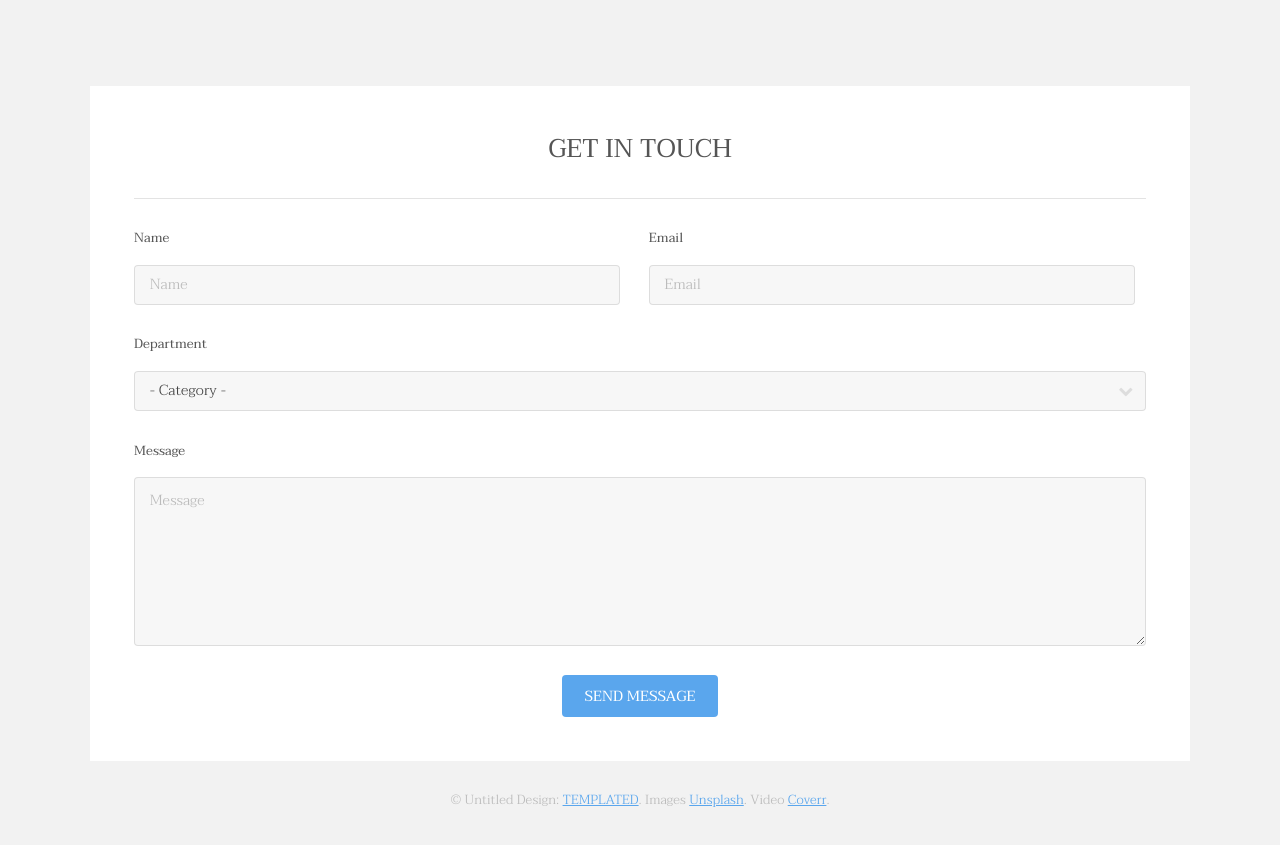
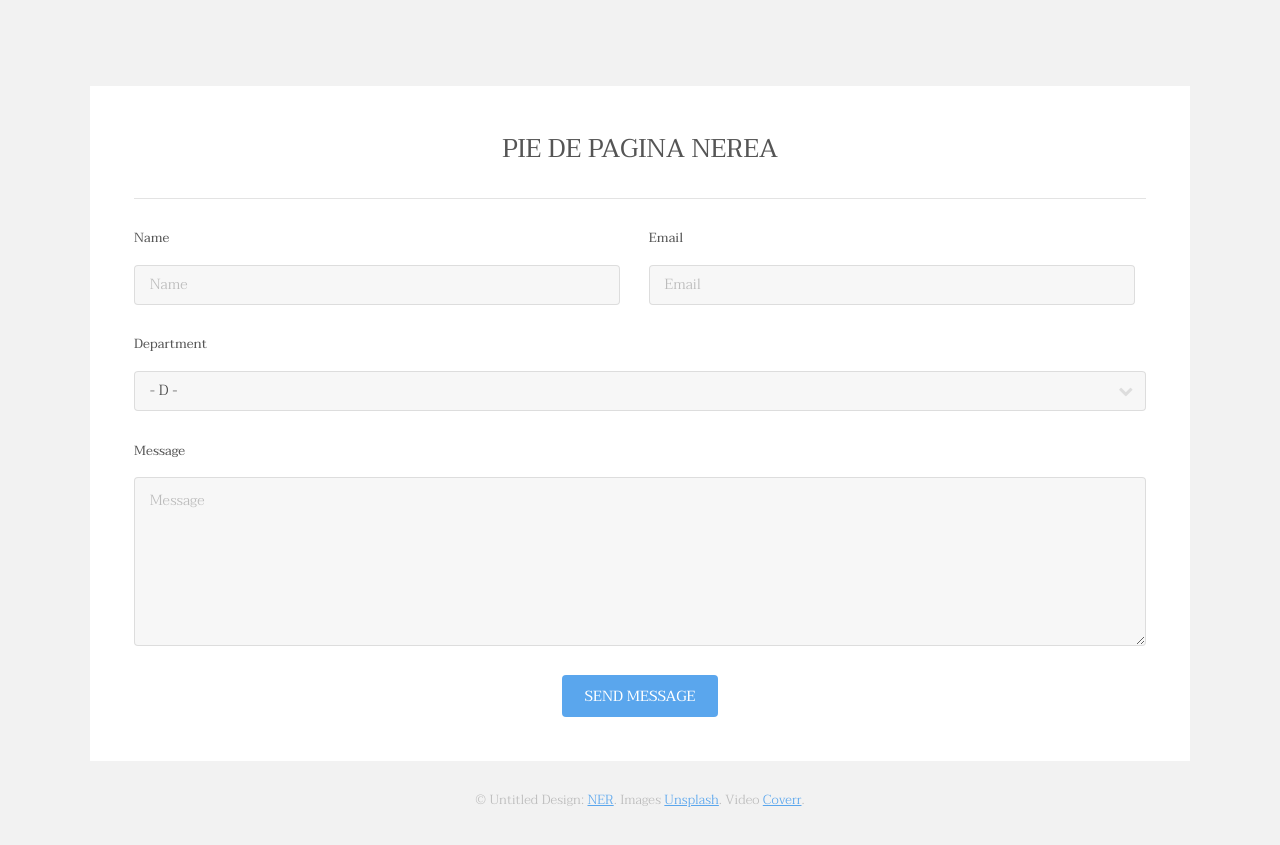
Before and after one commit to nrbea/04_REP_METROPOLITA, a plain HTML site: page index.html in a window 1280 px wide. Shown: the part 3185-4030 px from the top of the page. Drawn offline with Linux system fonts and the light colour scheme.

Commit message:
2do cambio pie de pagina de nadia

```diff
--- a/index.html
+++ b/index.html
@@ -159,7 +159,7 @@
 					<section>
 						<div class="box">
 							<div class="content">
-								<h2 class="align-center">Get in Touch</h2>
+								<h2 class="align-center">PIE DE PAGINA NEREA</h2>
 								<hr />
 								<form action="#" method="post">
 									<div class="field half first">
@@ -174,11 +174,11 @@
 										<label for="dept">Department</label>
 										<div class="select-wrapper">
 											<select name="dept" id="dept">
-												<option value="">- Category -</option>
-												<option value="1">Manufacturing</option>
-												<option value="1">Shipping</option>
-												<option value="1">Administration</option>
-												<option value="1">Human Resources</option>
+												<option value="">- D -</option>
+												<option value="1">H</option>
+												<option value="1">H</option>
+												<option value="1">DSF</option>
+												<option value="1">Human DFSD</option>
 											</select>
 										</div>
 									</div>
@@ -194,7 +194,7 @@
 						</div>
 					</section>
 					<div class="copyright">
-						&copy; Untitled Design: <a href="https://templated.co/">TEMPLATED</a>. Images <a href="https://unsplash.com/">Unsplash</a>. Video <a href="http://coverr.co/">Coverr</a>.
+						&copy; Untitled Design: <a href="https://templated.co/">NER</a>. Images <a href="https://unsplash.com/">Unsplash</a>. Video <a href="http://coverr.co/">Coverr</a>.
 					</div>
 				</div>
 			</footer>
```
